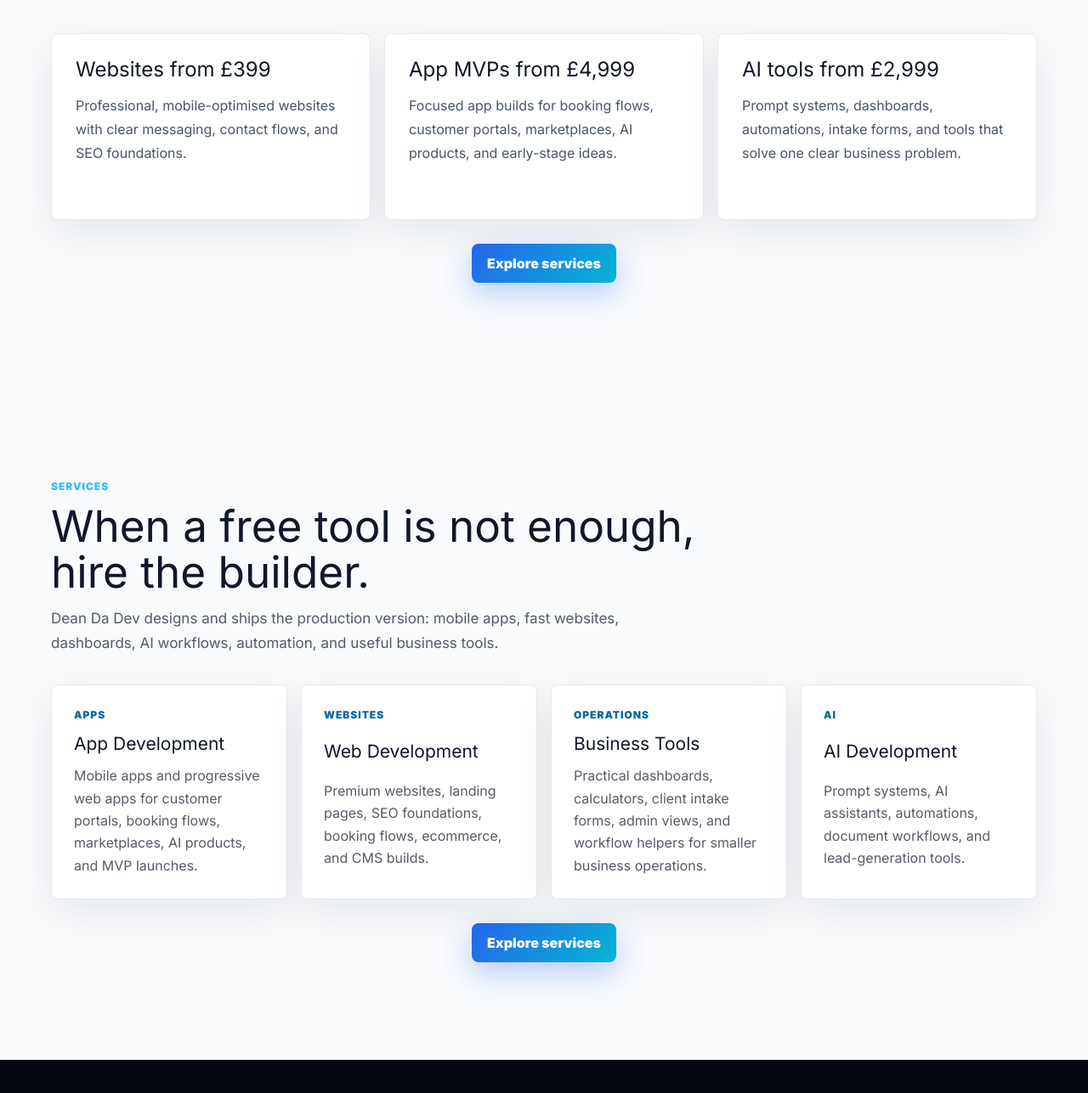
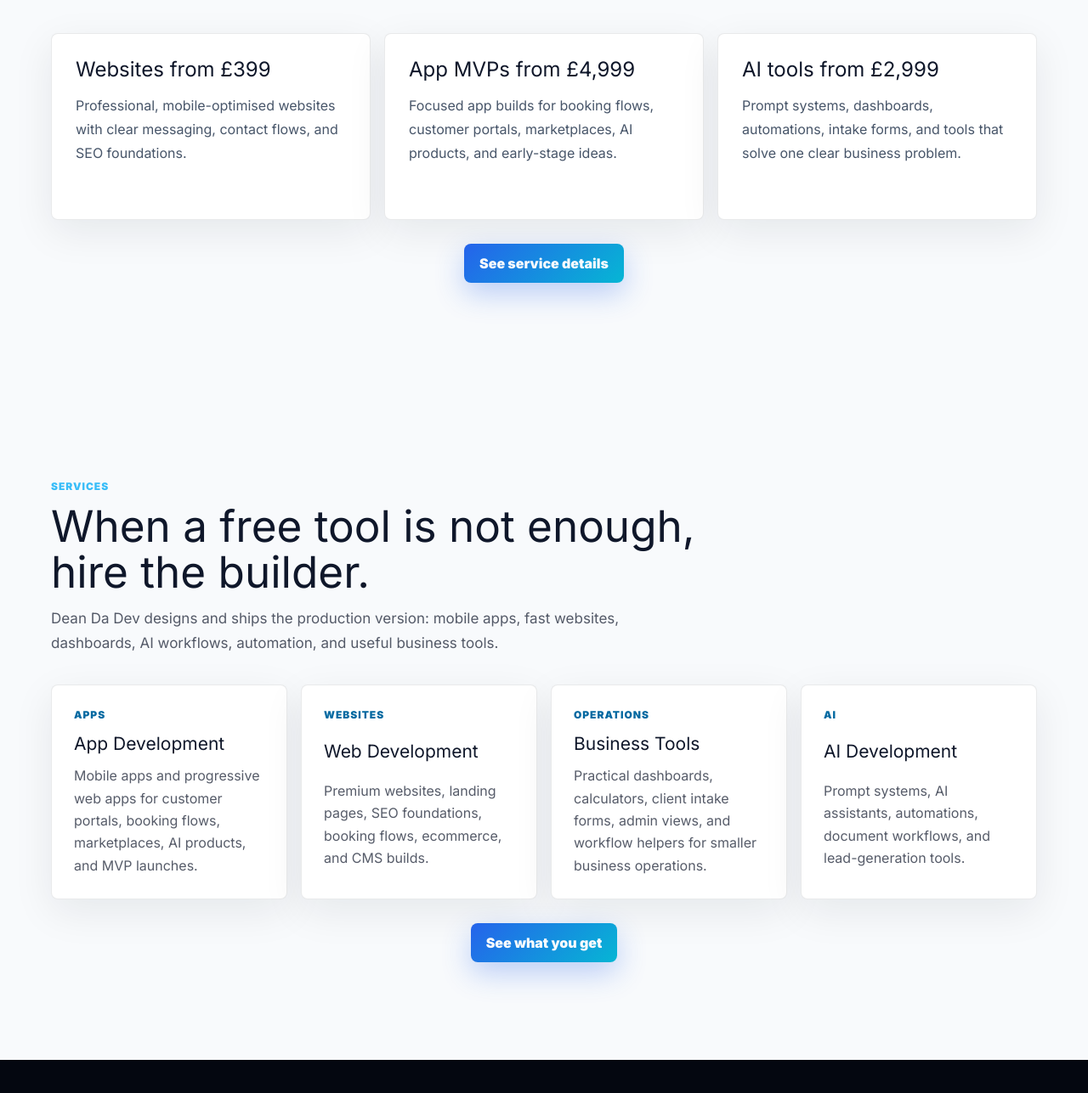
Before and after one commit to dean1234533/deanburt-dev, a React (Vite) app: page / in a window 1280 px wide. Shown: the part 1523-2810 px from the top of the page at 85% size. Built offline with nearby package versions, Linux system fonts and the light colour scheme.

Commit message:
Fix service exploration links

```diff
--- a/src/App.jsx
+++ b/src/App.jsx
@@ -126,8 +126,15 @@ function App() {
 
   const navigate = (href) => {
     if (href.startsWith('http') || href.startsWith('mailto:')) return;
+    const next = new URL(href, window.location.origin);
     window.history.pushState({}, '', href);
-    setPath(normalizePath(href));
+    setPath(normalizePath(next.pathname));
+    if (next.hash) {
+      window.setTimeout(() => {
+        document.querySelector(next.hash)?.scrollIntoView({ behavior: 'smooth', block: 'start' });
+      }, 0);
+      return;
+    }
     window.scrollTo({ top: 0, behavior: 'smooth' });
   };
 
@@ -401,7 +408,7 @@ function HomePage({ navigate }) {
           ))}
         </div>
         <div className="center-gap">
-          <Button href="/services" navigate={navigate}>Explore services</Button>
+          <Button href="/services#services-detail" navigate={navigate}>See service details</Button>
         </div>
       </Section>
       <ServicesSnapshot navigate={navigate} />
@@ -951,7 +958,7 @@ function ServicesSnapshot({ navigate, currentPage = '' }) {
             <Button href="/pricing" variant="secondary" navigate={navigate}>Explore pricing</Button>
           </div>
         ) : (
-          <Button href="/services" navigate={navigate}>Explore services</Button>
+          <Button href="/services#services-detail" navigate={navigate}>See what you get</Button>
         )}
       </div>
     </Section>
```
